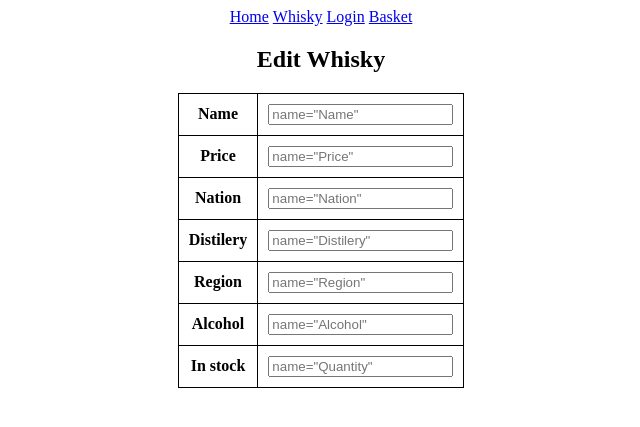
After one commit to s7rul/D0018_ecomesrSite, a Python web app: template templates/editwhisky.html in a window 1280 px wide. The commit adds this page. Shown: the top 427 px of the page, without its empty margins (319-959 px from the left). Run offline with Jinja, Linux system fonts and the light colour scheme; the template is opened without the code that fills it, so the values that code supplies are empty.

Commit message:
Intermidiate edit page

```diff
--- a/templates/adminPage.html
+++ b/templates/adminPage.html
@@ -44,7 +44,7 @@ tr:nth-child(even) {
             <!--Jinja Loop starts at 1 and not zero-->
             <tr>
                 <th> {{item['WhiskyID']}}</th>
-                <th> {{item['WhiskyName']}} </th>
+				<th> <a href="admin/editwhisky/{{item['WhiskyID']}}">{{item['WhiskyName']}}</a> </th>
                 <th>
                     <form action="" method="post">
                         <input type="number" placeholder={{item['StorageLeft']}} name="{{item['WhiskyID']}}" />
--- /dev/null
+++ b/templates/editwhisky.html
@@ -0,0 +1,70 @@
+{% extends 'layOut.html' %}
+
+{% block body %}
+
+<div>
+	<h2> Edit Whisky </h2>
+</div>
+
+<div>
+
+	<table class="center">
+		<tr>
+			<th> Name </th>
+			<th>
+				<form action="" method="post">
+					<input type="number" placeholder={{whisky['WhiskyName']}} name="Name" />
+				</form>
+			</th>
+		<tr>
+			<th> Price </th>
+			<th>
+				<form action="" method="post">
+					<input type="number" placeholder={{whisky['Price']}} name="Price" />
+				</form>
+			</th>
+		</tr>
+		<tr>
+			<th> Nation </th>
+			<th>
+				<form action="" method="post">
+					<input type="number" placeholder={{whisky['Nation']}} name="Nation" />
+				</form>
+			</th>
+		</tr>
+		<tr>
+			<th> Distilery </th>
+			<th>
+				<form action="" method="post">
+					<input type="number" placeholder={{whisky['Distillery']}} name="Distilery" />
+				</form>
+			</th>
+		</tr>
+		<tr>
+			<th> Region </th>
+			<th>
+				<form action="" method="post">
+					<input type="number" placeholder={{whisky['Region']}} name="Region" />
+				</form>
+			</th>
+		</tr>
+		<tr>
+			<th> Alcohol </th>
+			<th>
+				<form action="" method="post">
+					<input type="number" placeholder={{whisky['Alohol']}} name="Alcohol" />
+				</form>
+			</th>
+		</tr>
+		<tr>
+			<th> In stock </th>
+			<th>
+				<form action="" method="post">
+					<input type="number" placeholder={{whisky['StorageLeft']}} name="Quantity" />
+				</form>
+			</th>
+		</tr>
+	</table>
+
+</div>
+{% endblock %}
```
Also changed, not shown: whiskyInfo.py (+18 -0 lines).
